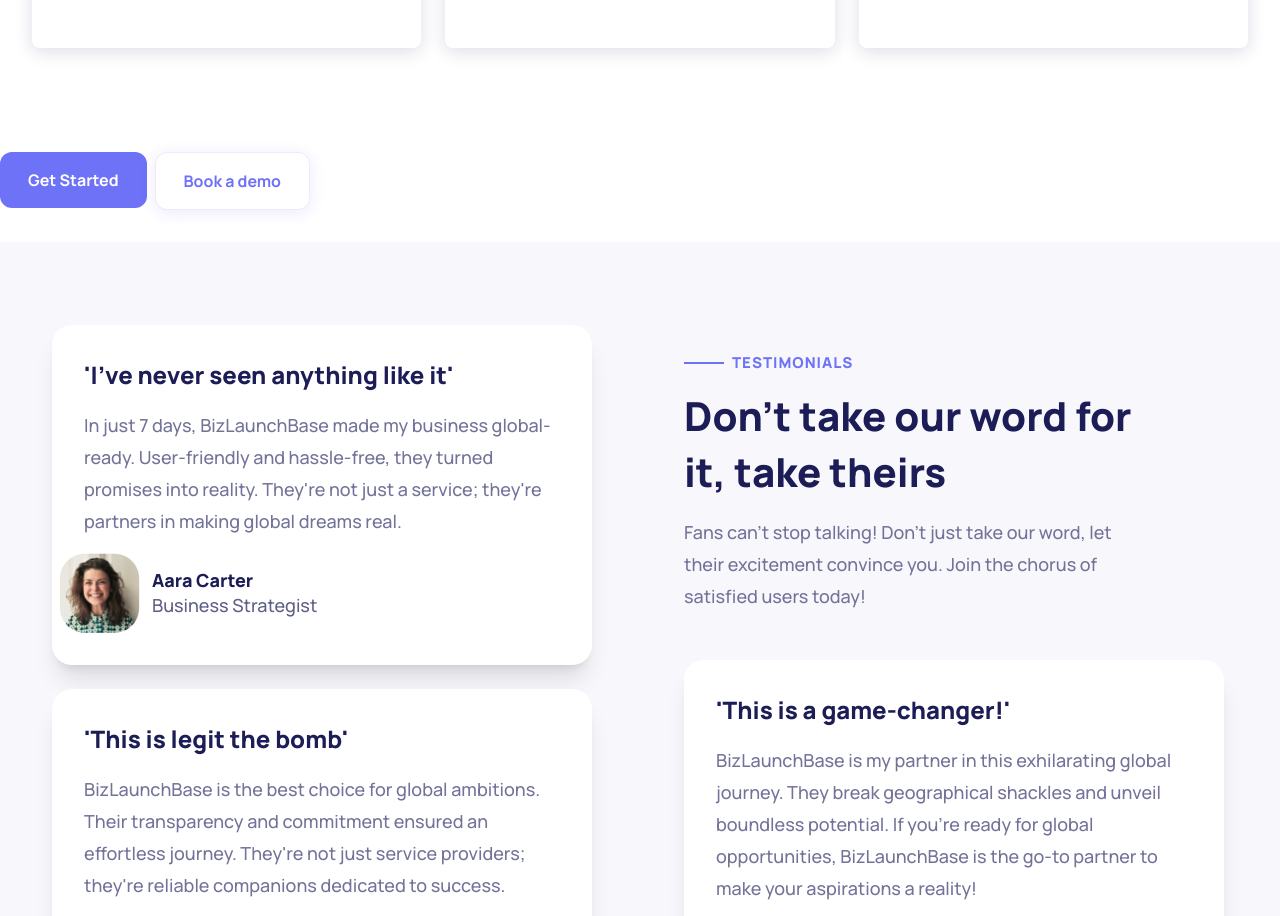
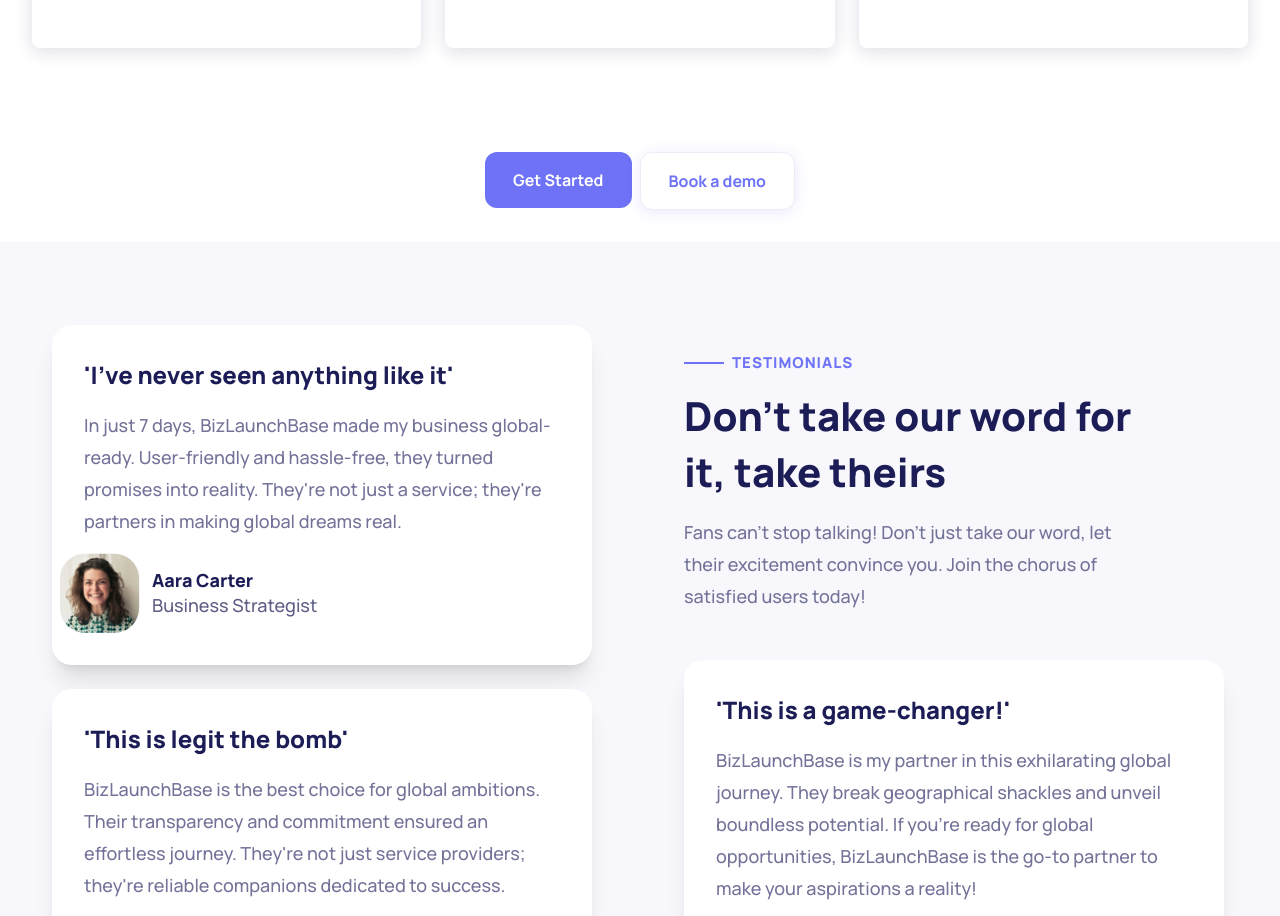
Before and after one commit to Iqtidartara/Biz-Launchbase, a Next.js app: page / in a window 1280 px wide. Shown: the part 3980-4896 px from the top of the page. Built offline with nearby package versions, Linux system fonts and the light colour scheme.

Commit message:
refractor :changes in css

```diff
--- a/components/Explore.tsx
+++ b/components/Explore.tsx
@@ -80,7 +80,7 @@
           ))}
         </div>
       </div>
-      <div className="flex flex-col md:flex-row gap-2 py-8">
+      <div className="flex justify-center flex-col md:flex-row gap-2 py-8 px-2">
           <Button className="variantbutton  py-7 px-7 text-[1rem] font-[700] leading-[107%] tracking-[1]">
                   Get Started
                 </Button>
```
